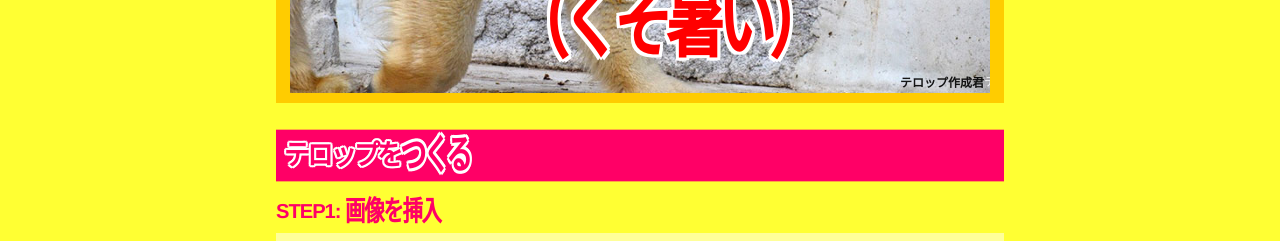
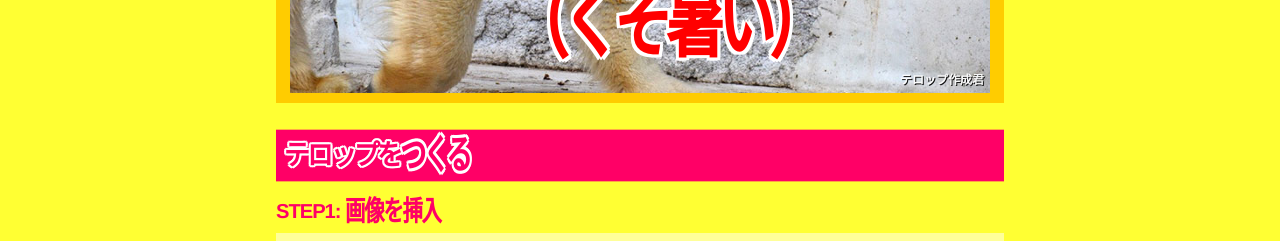
Before and after one commit to sanographix/telop-generator, a website: page index.html in a window 1280 px wide. Shown: the part 451-692 px from the top of the page. Drawn offline with nearby package versions, Linux system fonts and the light colour scheme.

Commit message:
透かしの影の位置を正しくする

```diff
--- a/index.html
+++ b/index.html
@@ -160,7 +160,7 @@
           <div class="jimaku-form-section">
             <input id="btn" type="button" value="画像を作成" class="btn btn-large btn-primary">
             <p class="notice center">※どこかにアップロードされたりしません</p>
-
+            <p class="notice center">ヒント: スマホでは画面を横位置にしてからボタンを押すと少し大きく作成できるぞ</p>
             <div id="jimaku-download">
               <h2>完成したぜ！ ツイートしよう！</h2>
               <p>OAuthでツイートみたいな粋な機能は無いので手動でツイートしてくれ！</p>
--- a/sass/lib/_core.scss
+++ b/sass/lib/_core.scss
@@ -147,19 +147,24 @@ h3 {
         color: #000;
         display: inline-block;
         font-weight: bold;
+        width: 100px;
+        height: 20px;
         @media #{$mq-sm} {
             font-size: 11px;
         }
     }
-    .jimaku-copyright-text {
-        z-index: 3;
+    .jimaku-copyright-shadow {
+        position: absolute;
+        top: 1px;
+        right: -1px;
+        z-index: 2;
     }
     .jimaku-copyright-inner {
         position: absolute;
-        top: -1px;
-        z-index: 2;
+        top: 0px;
+        right: 0px;
+        z-index: 3;
         color: #fff;
-        font-weight: normal;
     }
     .telop {
         position: absolute;
```
Also changed, not shown: build/css/style.css.
